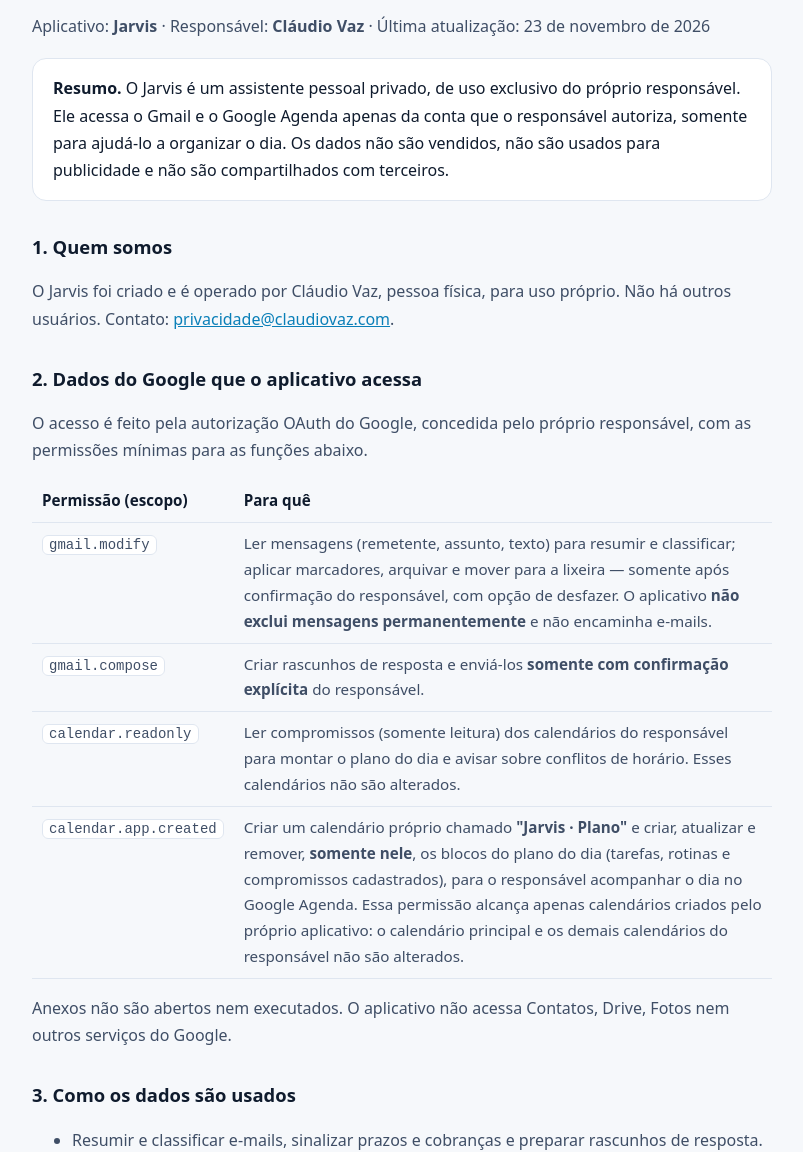
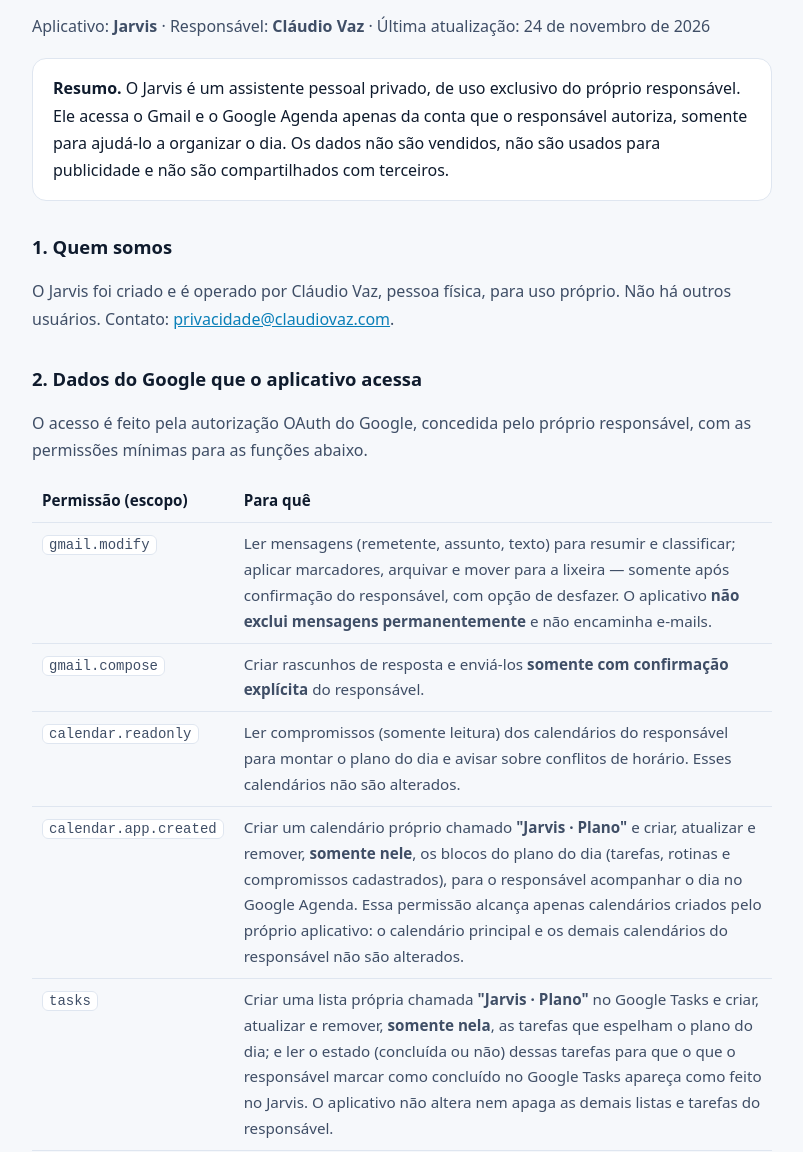
Before and after one commit to Csvaz/jarvis-site, a plain HTML site: page privacidade.html in a window 1280 px wide. Shown: the part 151-1303 px from the top of the page, without its empty margins (238-1041 px from the left). Drawn offline with Linux system fonts and the light colour scheme.

Commit message:
Politica: escopo do Google Tasks (espelho do plano do dia)
Co-Authored-By: Claude Sonnet 5.5 <noreply@anthropic.com>

```diff
--- a/privacidade.html
+++ b/privacidade.html
@@ -27,7 +27,7 @@
 <main>
   <p><a href="index.html">← Jarvis</a></p>
   <h1>Política de Privacidade</h1>
-  <p>Aplicativo: <strong>Jarvis</strong> · Responsável: <strong>Cláudio Vaz</strong> · Última atualização: 23 de novembro de 2026</p>
+  <p>Aplicativo: <strong>Jarvis</strong> · Responsável: <strong>Cláudio Vaz</strong> · Última atualização: 24 de novembro de 2026</p>
 
   <div class="card">
     <strong>Resumo.</strong> O Jarvis é um assistente pessoal privado, de uso exclusivo do próprio responsável. Ele acessa o Gmail e o Google Agenda
@@ -45,8 +45,9 @@
     <tr><td><code>gmail.compose</code></td><td>Criar rascunhos de resposta e enviá-los <strong>somente com confirmação explícita</strong> do responsável.</td></tr>
     <tr><td><code>calendar.readonly</code></td><td>Ler compromissos (somente leitura) dos calendários do responsável para montar o plano do dia e avisar sobre conflitos de horário. Esses calendários não são alterados.</td></tr>
     <tr><td><code>calendar.app.created</code></td><td>Criar um calendário próprio chamado <strong>"Jarvis · Plano"</strong> e criar, atualizar e remover, <strong>somente nele</strong>, os blocos do plano do dia (tarefas, rotinas e compromissos cadastrados), para o responsável acompanhar o dia no Google Agenda. Essa permissão alcança apenas calendários criados pelo próprio aplicativo: o calendário principal e os demais calendários do responsável não são alterados.</td></tr>
+    <tr><td><code>tasks</code></td><td>Criar uma lista própria chamada <strong>"Jarvis · Plano"</strong> no Google Tasks e criar, atualizar e remover, <strong>somente nela</strong>, as tarefas que espelham o plano do dia; e ler o estado (concluída ou não) dessas tarefas para que o que o responsável marcar como concluído no Google Tasks apareça como feito no Jarvis. O aplicativo não altera nem apaga as demais listas e tarefas do responsável.</td></tr>
   </table>
-  <p>Anexos não são abertos nem executados. O aplicativo não acessa Contatos, Drive, Fotos nem outros serviços do Google.</p>
+  <p>Anexos não são abertos nem executados. O aplicativo não acessa Contatos, Drive, Fotos nem outros serviços do Google (além de Gmail, Agenda e Tasks, descritos acima).</p>
 
   <h2>3. Como os dados são usados</h2>
   <ul>
@@ -54,6 +55,7 @@
     <li>Sugerir e executar, com confirmação, a organização da caixa de entrada (marcadores, arquivamento, lixeira).</li>
     <li>Montar o plano do dia com base na agenda e nas tarefas do responsável.</li>
     <li>Gravar o plano do dia no calendário próprio "Jarvis · Plano", para o responsável acompanhar o dia no Google Agenda.</li>
+    <li>Espelhar o plano do dia na lista própria "Jarvis · Plano" do Google Tasks e registrar como feito no Jarvis o que o responsável concluir ali.</li>
   </ul>
   <p>Os dados do Google <strong>não</strong> são usados para publicidade, perfilamento, venda ou qualquer finalidade alheia às funções acima.</p>
 
```
Also changed, not shown: index.html (+1 -0 lines).
